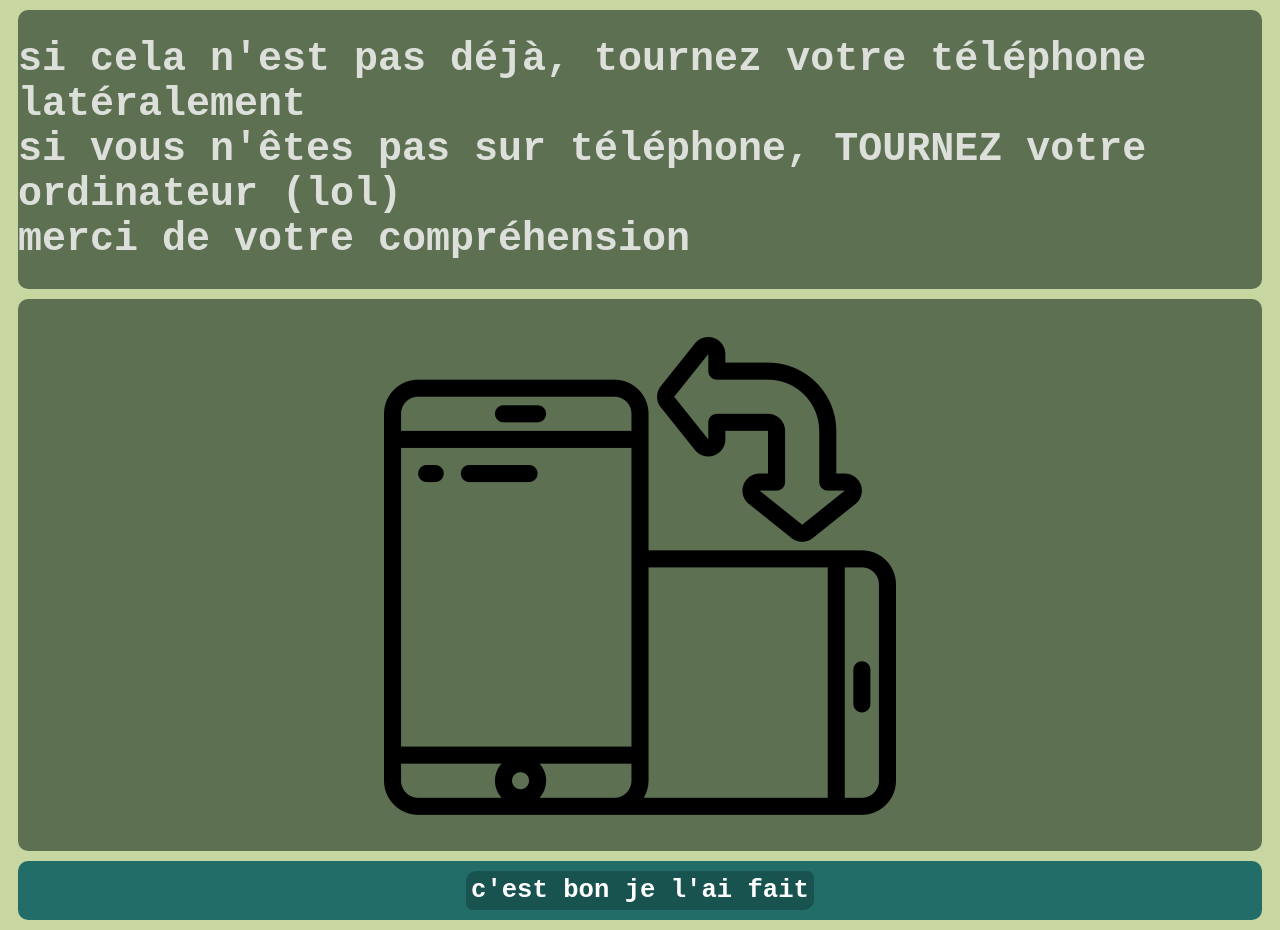
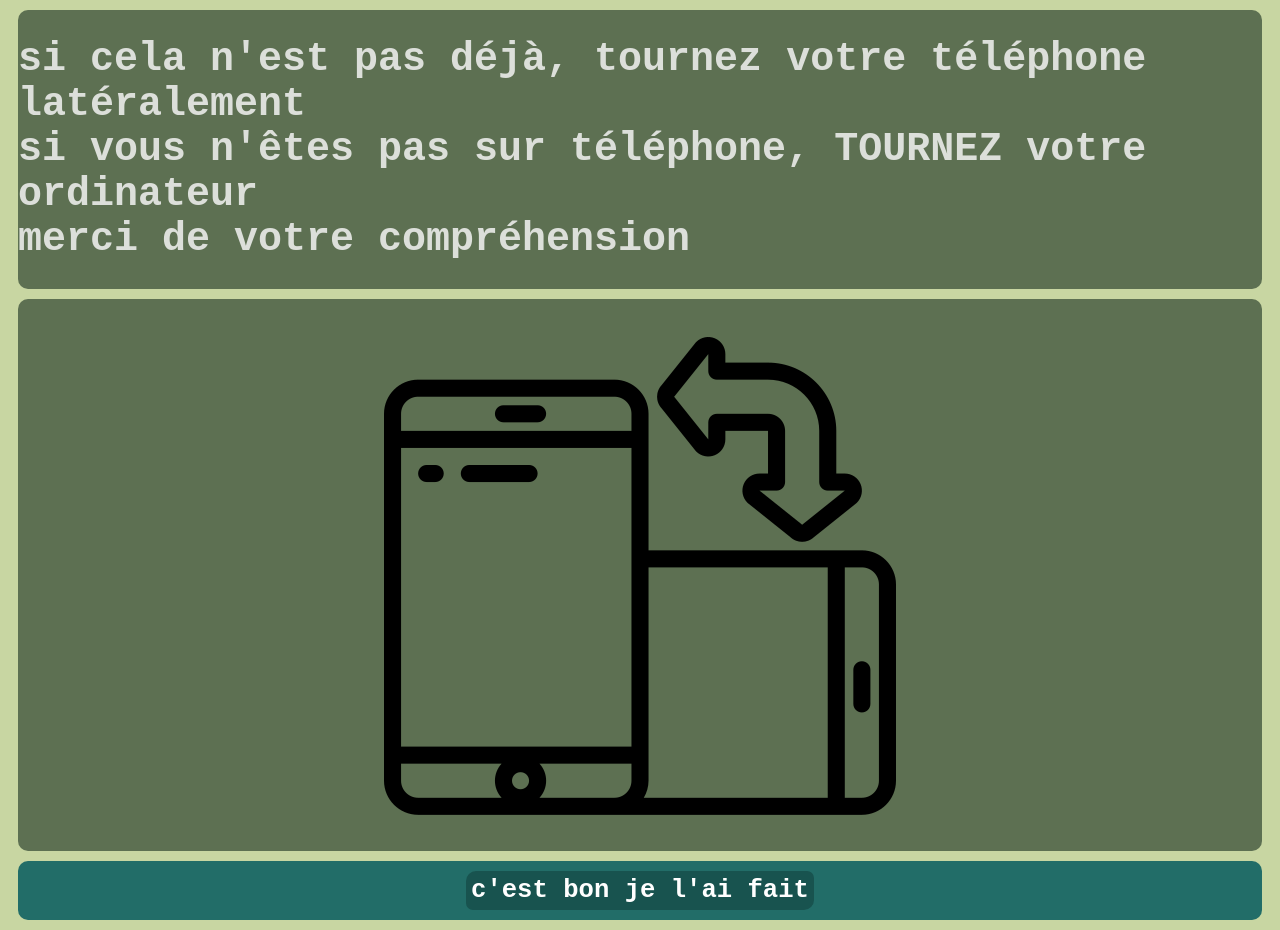
Before and after one commit to KopeHebergeur/kopehebergeur.github.io, a plain HTML site: page index.html in a window 1280 px wide. Drawn offline with Linux system fonts and the light colour scheme.

Commit message:
Update index.html

```diff
--- a/index.html
+++ b/index.html
@@ -12,7 +12,7 @@
             <h1>
                 si cela n'est pas déjà, tournez votre téléphone latéralement
                 <br />
-                si vous n'êtes pas sur téléphone, TOURNEZ votre ordinateur (lol)
+                si vous n'êtes pas sur téléphone, TOURNEZ votre ordinateur
                 <br />
                 merci de votre compréhension
             </h1>
```
